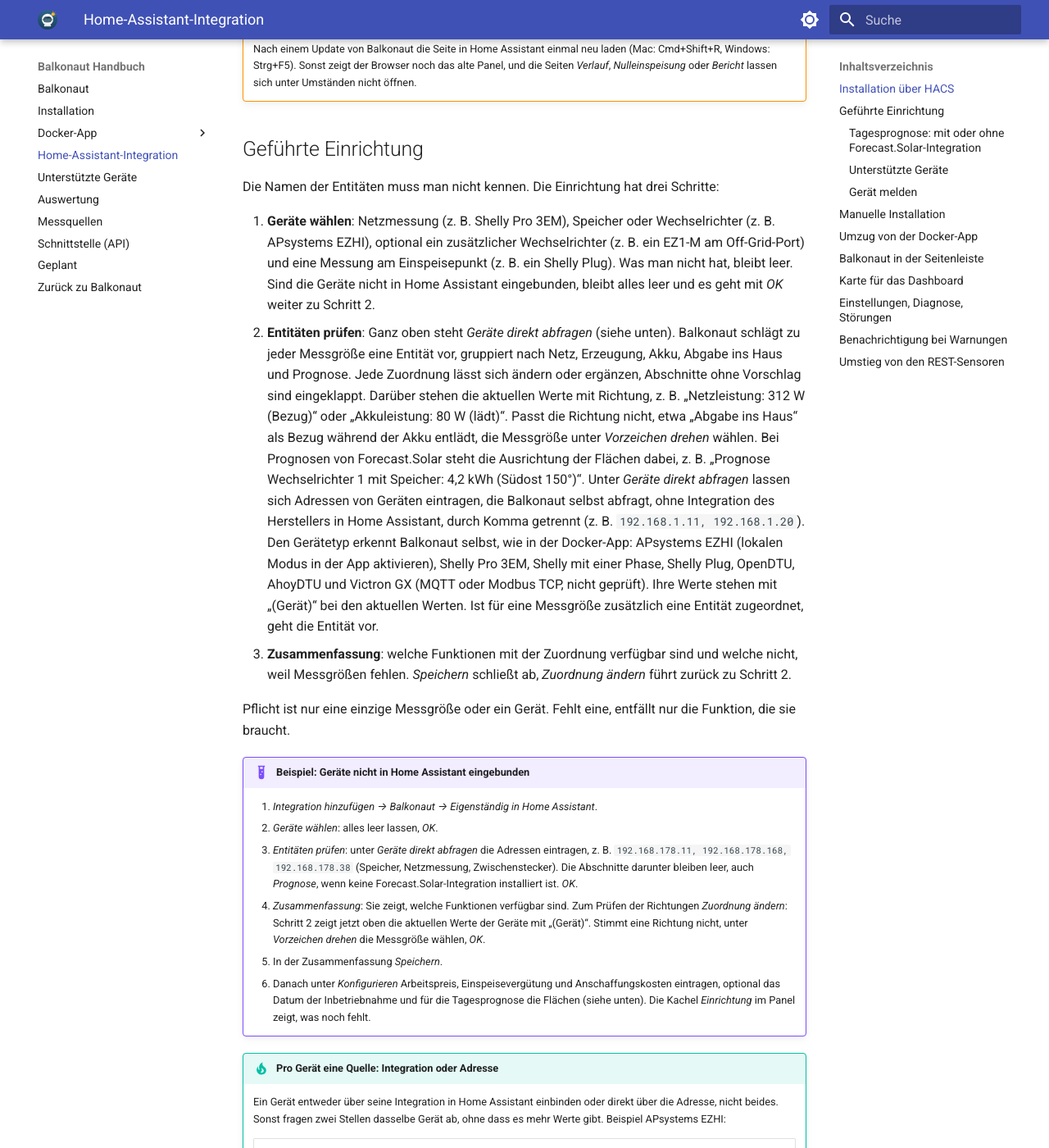
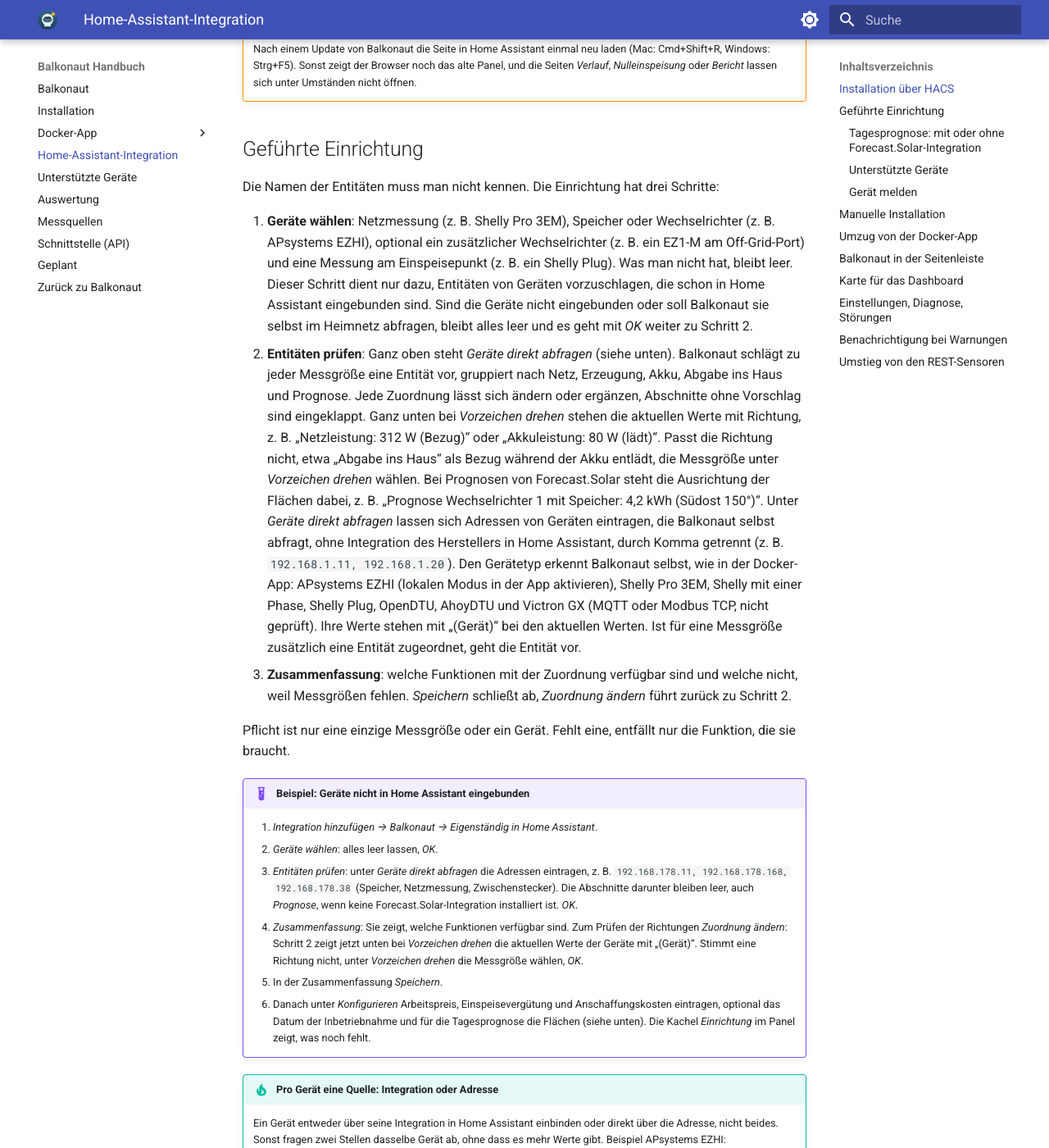
Before and after one commit to balkonaut/balkonaut, an MkDocs documentation site: the page built from docs/integration.md, in a window 1280 px wide and 1400 px high, scrolled down 1189 px. Shown: the whole window at 82% size. Built offline with MkDocs 1.6.1 and Material for MkDocs 9.7.7, drawn with Linux system fonts in a browser that asks for light colours.

Commit message:
Einrichtung der Integration: Schritt 1 erklärt, wann er leer bleibt, in Schritt 2 steht die direkte Abfrage ganz oben, aktuelle Werte bei Vorzeichen drehen (Closes #152)

```diff
--- a/docs/integration.md
+++ b/docs/integration.md
@@ -45,11 +45,12 @@
 
 1. **Geräte wählen**: Netzmessung (z. B. Shelly Pro 3EM), Speicher oder Wechselrichter (z. B. APsystems EZHI),
    optional ein zusätzlicher Wechselrichter (z. B. ein EZ1-M am Off-Grid-Port) und eine Messung am Einspeisepunkt
-   (z. B. ein Shelly Plug). Was man nicht hat, bleibt leer. Sind die Geräte nicht in Home Assistant eingebunden,
-   bleibt alles leer und es geht mit *OK* weiter zu Schritt 2.
+   (z. B. ein Shelly Plug). Was man nicht hat, bleibt leer. Dieser Schritt dient nur dazu, Entitäten von Geräten
+   vorzuschlagen, die schon in Home Assistant eingebunden sind. Sind die Geräte nicht eingebunden oder soll Balkonaut
+   sie selbst im Heimnetz abfragen, bleibt alles leer und es geht mit *OK* weiter zu Schritt 2.
 2. **Entitäten prüfen**: Ganz oben steht *Geräte direkt abfragen* (siehe unten). Balkonaut schlägt zu jeder Messgröße eine Entität vor, gruppiert nach Netz, Erzeugung, Akku,
    Abgabe ins Haus und Prognose. Jede Zuordnung lässt sich ändern oder ergänzen, Abschnitte ohne Vorschlag sind
-   eingeklappt. Darüber stehen die aktuellen Werte mit Richtung, z. B. „Netzleistung: 312 W (Bezug)“ oder
+   eingeklappt. Ganz unten bei *Vorzeichen drehen* stehen die aktuellen Werte mit Richtung, z. B. „Netzleistung: 312 W (Bezug)“ oder
    „Akkuleistung: 80 W (lädt)“. Passt die Richtung nicht, etwa „Abgabe ins Haus“ als Bezug während der Akku entlädt,
    die Messgröße unter *Vorzeichen drehen* wählen. Bei Prognosen von Forecast.Solar steht die
    Ausrichtung der Flächen dabei, z. B. „Prognose Wechselrichter 1 mit Speicher: 4,2 kWh (Südost 150°)“.
@@ -71,7 +72,7 @@
        `192.168.178.11, 192.168.178.168, 192.168.178.38` (Speicher, Netzmessung, Zwischenstecker). Die Abschnitte
        darunter bleiben leer, auch *Prognose*, wenn keine Forecast.Solar-Integration installiert ist. *OK*.
     4. *Zusammenfassung*: Sie zeigt, welche Funktionen verfügbar sind. Zum Prüfen der Richtungen *Zuordnung ändern*:
-       Schritt 2 zeigt jetzt oben die aktuellen Werte der Geräte mit „(Gerät)“. Stimmt eine Richtung nicht, unter
+       Schritt 2 zeigt jetzt unten bei *Vorzeichen drehen* die aktuellen Werte der Geräte mit „(Gerät)“. Stimmt eine Richtung nicht, unter
        *Vorzeichen drehen* die Messgröße wählen, *OK*.
     5. In der Zusammenfassung *Speichern*.
     6. Danach unter *Konfigurieren* Arbeitspreis, Einspeisevergütung und Anschaffungskosten eintragen, optional das
```
Also changed, not shown: 2 other files.
